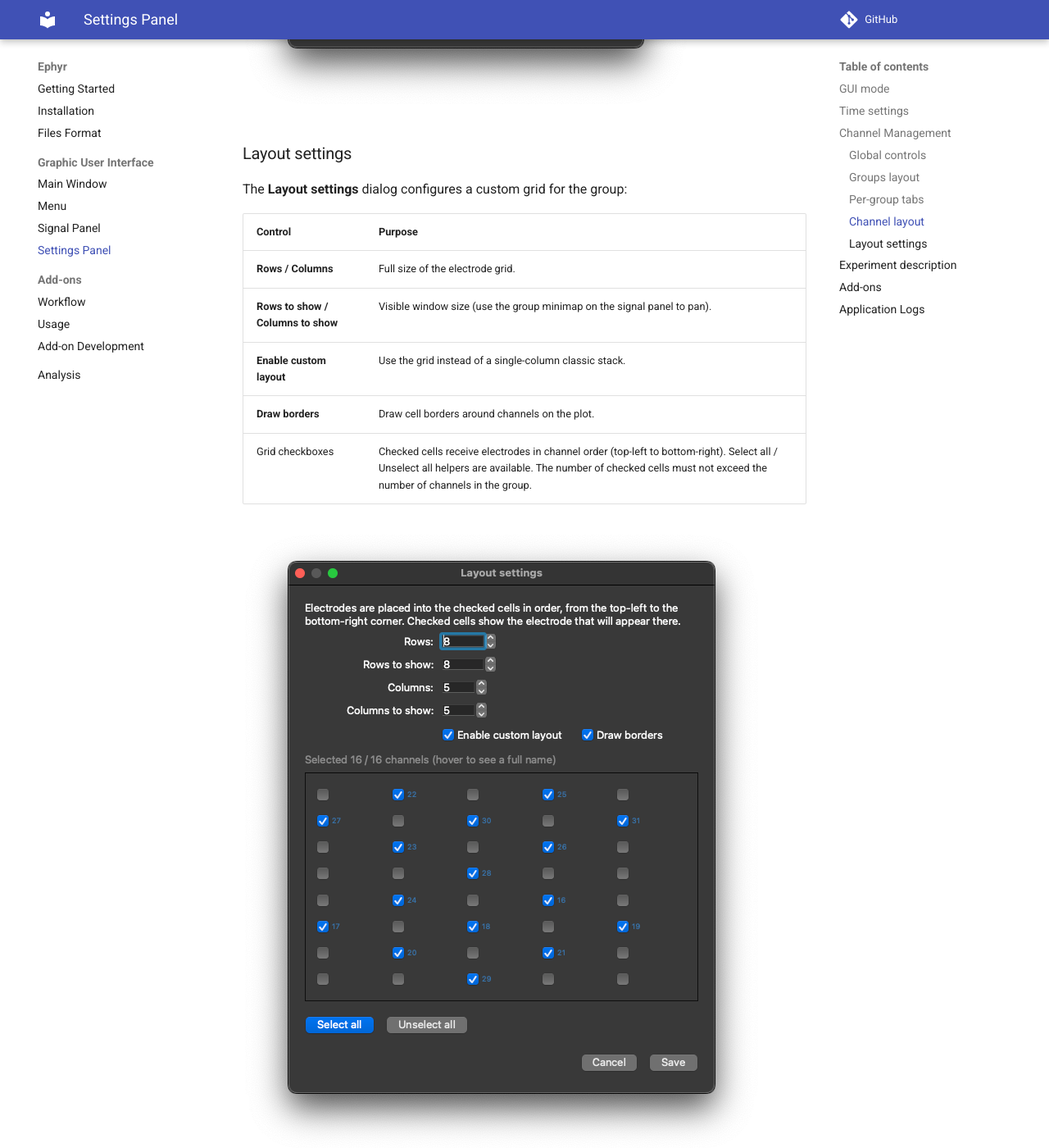
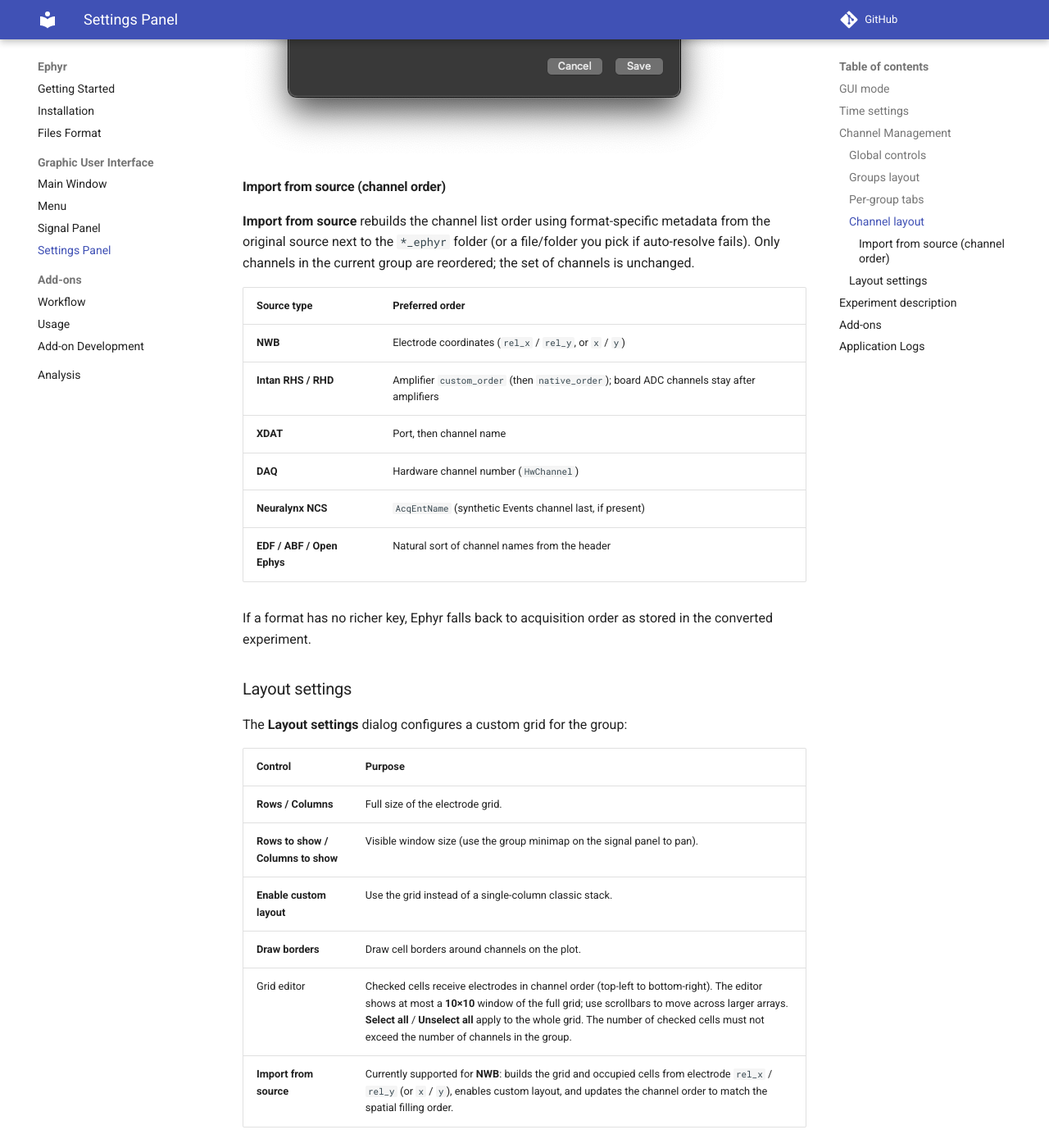
Before and after one commit to Molecular-Neural-Interfaces/ephyr, an MkDocs documentation site: the page built from docs/gui/settings_panel.md, in a window 1280 px wide and 1400 px high, scrolled down 3732 px. Shown: the whole window at 82% size. Built offline with MkDocs 1.6.1 and Material for MkDocs 9.7.7, drawn with Linux system fonts in a browser that asks for light colours; comment, search, counter and statistics services are not loaded; some of the changed text lies outside the part shown.

Commit message:
docs: updated channels management

```diff
--- a/docs/gui/settings_panel.md
+++ b/docs/gui/settings_panel.md
@@ -74,10 +74,26 @@
 Click **Layout** on a group to open **Channels layout**:
 
 - Reorder channels by drag-and-drop, up/down buttons, or a manual index list such as `1,10,12,14-18,20`.
+- **Import from source** restores a preferred electrode order from the original recording when metadata is available (see below).
 - Open **Layout settings** for the electrode grid editor.
 - Save applies the new order and layout table to the group.
 
 ![Channels layout dialog](../source/_static/gui/channels_layout.png)
+
+#### Import from source (channel order)
+
+**Import from source** rebuilds the channel list order using format-specific metadata from the original source next to the `*_ephyr` folder (or a file/folder you pick if auto-resolve fails). Only channels in the current group are reordered; the set of channels is unchanged.
+
+| Source type | Preferred order |
+|-------------|-----------------|
+| **NWB** | Electrode coordinates (`rel_x` / `rel_y`, or `x` / `y`) |
+| **Intan RHS / RHD** | Amplifier `custom_order` (then `native_order`); board ADC channels stay after amplifiers |
+| **XDAT** | Port, then channel name |
+| **DAQ** | Hardware channel number (`HwChannel`) |
+| **Neuralynx NCS** | `AcqEntName` (synthetic Events channel last, if present) |
+| **EDF / ABF / Open Ephys** | Natural sort of channel names from the header |
+
+If a format has no richer key, Ephyr falls back to acquisition order as stored in the converted experiment.
 
 ### Layout settings
 
@@ -89,7 +105,8 @@
 | **Rows to show / Columns to show** | Visible window size (use the group minimap on the signal panel to pan). |
 | **Enable custom layout** | Use the grid instead of a single-column classic stack. |
 | **Draw borders** | Draw cell borders around channels on the plot. |
-| Grid checkboxes | Checked cells receive electrodes in channel order (top-left to bottom-right). Select all / Unselect all helpers are available. The number of checked cells must not exceed the number of channels in the group. |
+| Grid editor | Checked cells receive electrodes in channel order (top-left to bottom-right). The editor shows at most a **10×10** window of the full grid; use scrollbars to move across larger arrays. **Select all** / **Unselect all** apply to the whole grid. The number of checked cells must not exceed the number of channels in the group. |
+| **Import from source** | Currently supported for **NWB**: builds the grid and occupied cells from electrode `rel_x` / `rel_y` (or `x` / `y`), enables custom layout, and updates the channel order to match the spatial filling order. |
 
 ![Layout settings dialog](../source/_static/gui/layout_settings.png)
 
```
Also changed, not shown: docs/analysis.md (+3 -1 lines), docs/files_format.md (+10 -1 lines), docs/gui/menu.md (+1 -0 lines), docs/gui/signal_panel.md (+3 -2 lines), docs/source/_static/gui/channels_layout.png, docs/source/_static/gui/layout_settings.png.
